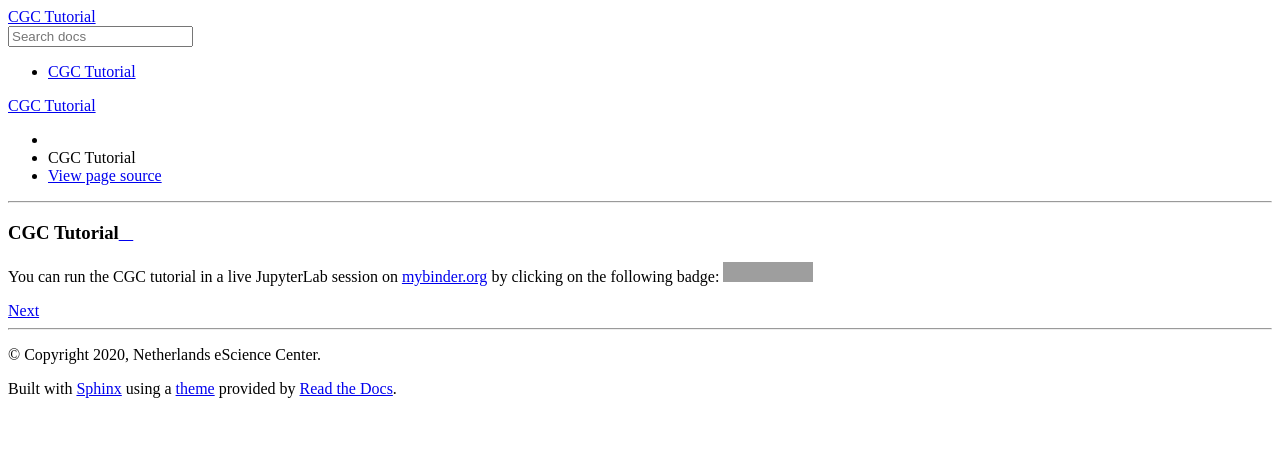
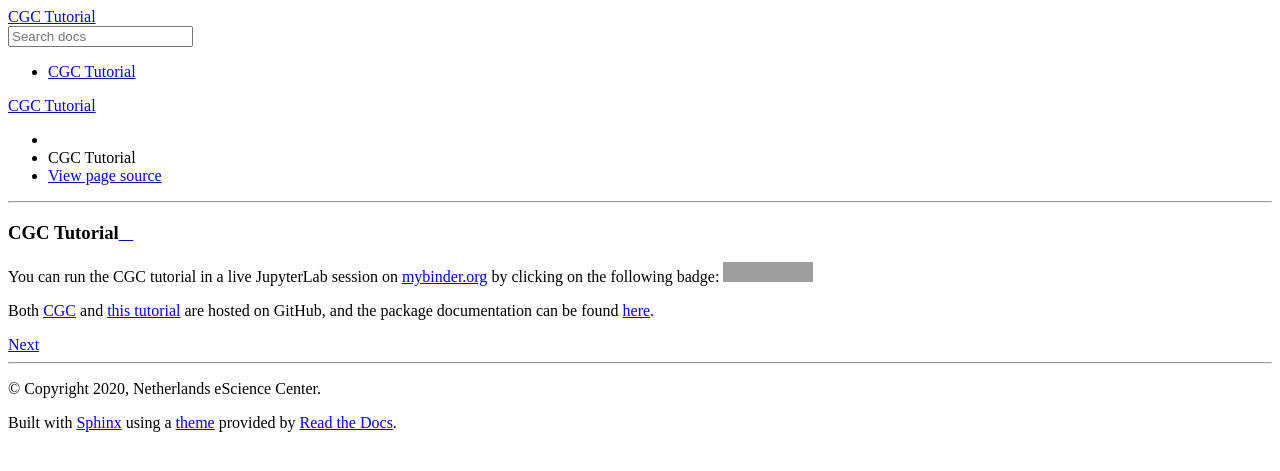
Before and after one commit to esciencecenter-digital-skills/tutorial-cgc, a Sphinx documentation site: the page built from docs/index.rst, in a window 1280 px wide. Shown: the top 471 px of the page. Built offline with Sphinx 7.4.7 and the Read the Docs theme 2.0.0, drawn with Linux system fonts in a browser that asks for light colours; grey boxes are pictures that could not be loaded.

Commit message:
add links to CGC docs and repositories

```diff
--- a/docs/index.rst
+++ b/docs/index.rst
@@ -6,10 +6,18 @@ CGC Tutorial
 You can run the CGC tutorial in a live JupyterLab session on `mybinder.org`_ by clicking on the
 following badge: |Image|
 
+Both `CGC`_ and `this tutorial`_ are hosted on GitHub, and the package documentation can be found `here`_.
+
 .. |Image| image:: https://mybinder.org/badge_logo.svg
    :target: https://mybinder.org/v2/gh/escience-academy/tutorial-cgc/main?urlpath=lab/tree/notebooks/{{ docname }}
 
 .. _mybinder.org: https://mybinder.org
+
+.. _CGC: https://github.com/phenology/cgc
+
+.. _this tutorial: https://github.com/escience-academy/tutorial-cgc
+
+.. _here: https://cgc.readthedocs.io
 
 .. toctree::
    :maxdepth: 1
```
